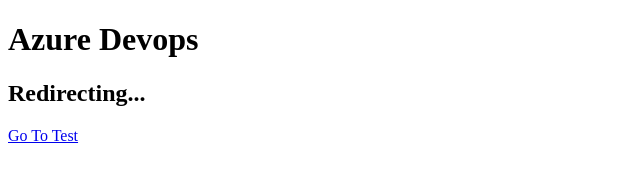
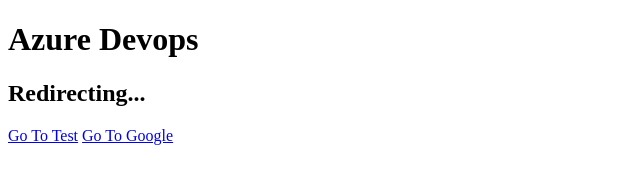
Before and after one commit to KyleMit/pwa-place, a plain HTML site: page index.html in a window 1280 px wide. Shown: the whole page, without its empty margins (0-640 px from the left). Drawn offline with Linux system fonts and the light colour scheme.

Commit message:
go to google

```diff
--- a/index.html
+++ b/index.html
@@ -15,6 +15,7 @@
     <h1>Azure Devops</h1>
     <h2>Redirecting...</h2>
     <a href="/test.html">Go To Test</a>
+    <a href="https://www.google.com/">Go To Google</a>
     <script>
         const queryParams = new URLSearchParams(window.location.search);
         const redirectUrl = queryParams.get("href");
```
